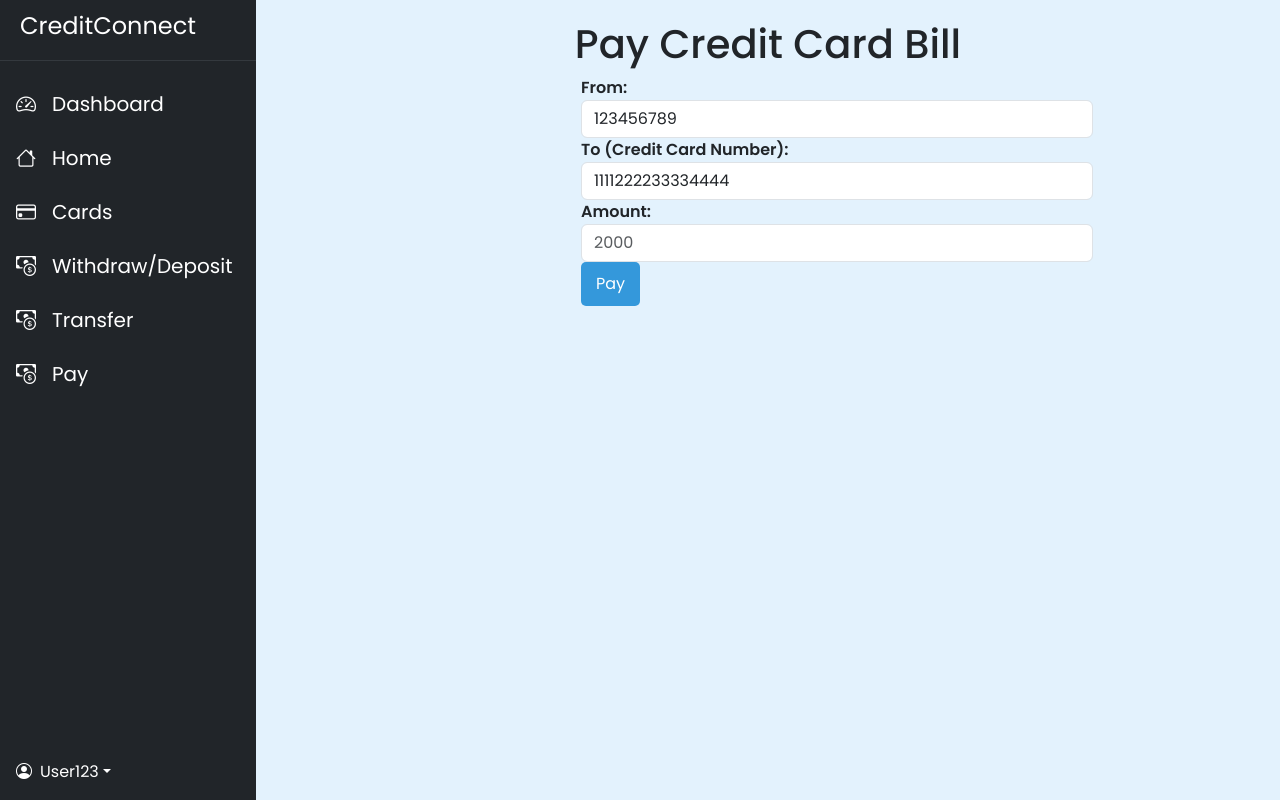
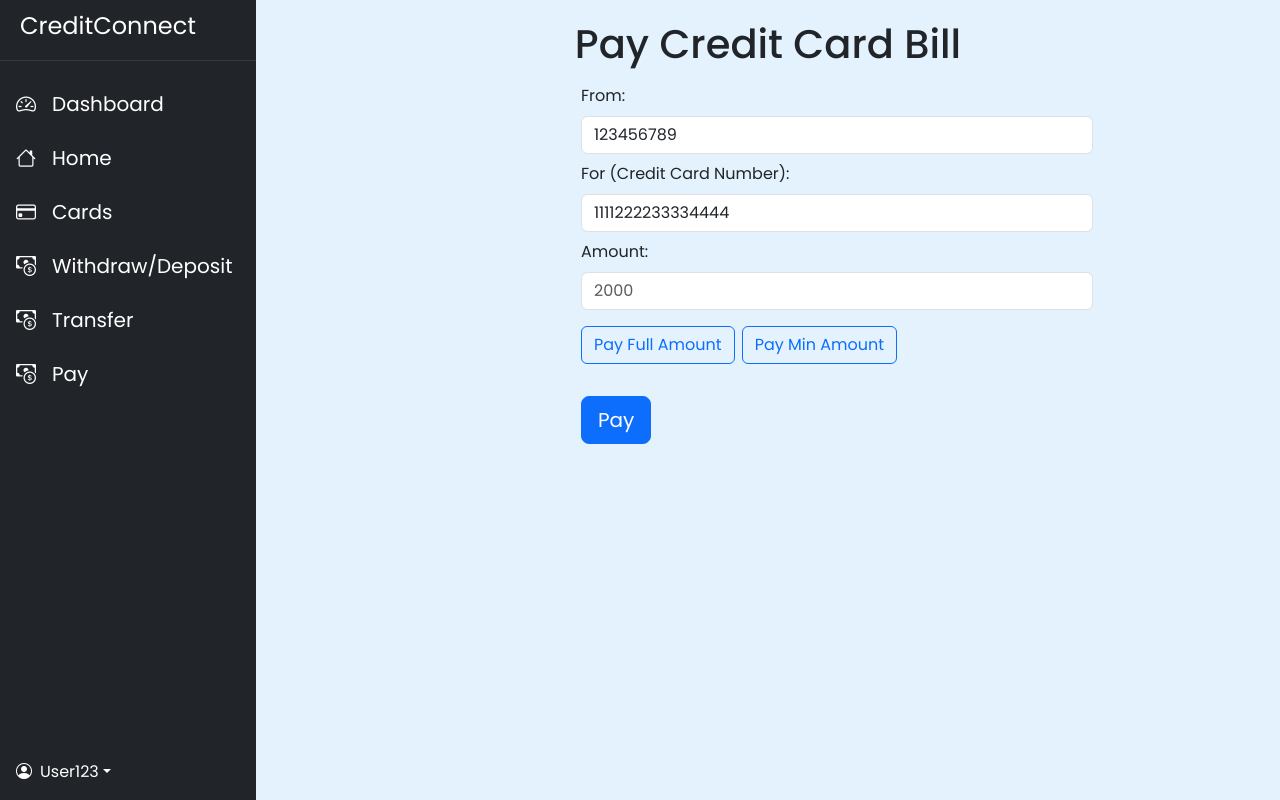
Before and after one commit to kakei5844/banking-application-forked, a React (Create React App) app in the folder frontend/: page /repayment in a window 1280 px wide. Built offline with nearby package versions, Linux system fonts and the light colour scheme; the HTML template or start-up script is replaced by a standard one.

Commit message:
Edit minor styling

```diff
--- a/frontend/src/pages/RepaymentPage.js
+++ b/frontend/src/pages/RepaymentPage.js
@@ -1,4 +1,4 @@
-import "../styles/pages/TransferPage.css";
+import 'bootstrap/dist/css/bootstrap.min.css';
 import Navbar from "../components/Navbar";
 import React, { useState, useEffect } from "react";
 
@@ -14,18 +14,27 @@ const RepaymentPage = () => {
     5555666677778888: 5000,
     9999888877776666: 9000,
   });
+
+  const [amount, setAmount] = useState("");
   const [toCreditCard, setToCreditCard] = useState("");
-  const [amount, setAmount] = useState("");
+
   const [errorMessage, setErrorMessage] = useState("");
   const [successMessage, setSuccessMessage] = useState("");
+
+  const handleFullPayment = () => {
+    setAmount(creditCardDetails[toCreditCard].toString());
+  };
+
+  const handleMinPayment = () => {
+    const minPayment = 100;
+    setAmount(minPayment.toString());
+  };
 
   const handleToCreditCardChange = (event) => {
     setToCreditCard(event.target.value);
   };
 
   const handleAmountChange = (event) => {
-    // setAmount(event.target.value);
-
     const input = event.target.value;
 
     if (/^\d*\.?\d*$/.test(input)) {
@@ -81,7 +90,7 @@ const RepaymentPage = () => {
       : "";
 
   return (
-    <div className="HomePage">
+    <div className="Page">
       <div className="left-column">
         <Navbar />
       </div>
@@ -93,29 +102,19 @@ const RepaymentPage = () => {
 
         <div className="card-body">
           <form style={{ width: "50%", marginLeft: "325px" }}>
-            <div className="form-group">
-              <label htmlFor="fromAccount" className="label">
+            < div className="form-group">
+              <label htmlFor="fromAccount" className="labelAmount mt-2">
                 From:
               </label>
-              <input
-                type="text"
-                id="fromAccount"
-                value={fromAccount}
-                readOnly
-                className="form-control"
-              />
+              <input type="text" id="fromAccount" value={fromAccount} readOnly className="form-control mt-2" />
             </div>
+
             <div className="form-group">
-              <label htmlFor="toCreditCard" className="label">
-                To (Credit Card Number):
+              <label htmlFor="toCreditCard" className="labelAmount mt-2">
+                For (Credit Card Number):
               </label>
-              <select
-                id="toCreditCard"
-                value={toCreditCard}
-                onChange={handleToCreditCardChange}
-                className="form-control"
-              >
-                {/* Options for credit card numbers */}
+              <select id="toCreditCard" value={toCreditCard} onChange={handleToCreditCardChange} className="form-control mt-2">
+
                 {creditCards.map((creditCard) => (
                   <option key={creditCard} value={creditCard}>
                     {creditCard}
@@ -123,28 +122,32 @@ const RepaymentPage = () => {
                 ))}
               </select>
             </div>
+
             <div className="form-group">
-              <label htmlFor="amount" className="label">
+              <label htmlFor="amount" className="labelAmount mt-2">
                 Amount:
               </label>
-              <input
-                type="text"
-                id="amount"
-                value={amount}
-                onChange={handleAmountChange}
-                placeholder={placeholderAmount}
-                className="form-control"
-              />
+              <input className="form-control mt-2" type="text" id="amount" value={amount} onChange={handleAmountChange} placeholder={placeholderAmount} />
             </div>
-            <button onClick={handlePayButtonClick} className="button">
-              Pay
-            </button>
-            {errorMessage && (
-              <div className="error-message">{errorMessage}</div>
-            )}
-            {successMessage && (
-              <div className="success-message">{successMessage}</div>
-            )}
+
+            <div className="btn-group mt-3">
+              <button className="btn btn-outline-primary rounded me-2" type="button" onClick={() => handleFullPayment()}>
+                Pay Full Amount
+              </button>
+              <button className="btn btn-outline-primary rounded me-2" type="button" onClick={() => handleMinPayment()}>
+                Pay Min Amount
+              </button>
+            </div>
+            <br />
+
+            <div className="btn-group mt-3">
+              <button onClick={handlePayButtonClick} type="button" className="btn btn-primary mt-3 btn-lg">
+                Pay
+              </button>
+            </div>
+
+            {errorMessage && (<div className="error-message">{errorMessage}</div>)}
+            {successMessage && (<div className="success-message">{successMessage}</div>)}
           </form>
         </div>
       </div>
--- a/frontend/src/pages/TransferPage.js
+++ b/frontend/src/pages/TransferPage.js
@@ -81,20 +81,23 @@ const TransferPage = () => {
             <div className="transfer-card-body">
                 <form style={{width:'50%', marginLeft:'325px'}}>
                     <div className="form-group">
-                        <label htmlFor="fromAccount">From:</label>
-                        <input type="text" id="fromAccount" value={fromAccount} className="form-control" readOnly />
+                        <label htmlFor="fromAccount" className="labelAmount mt-2">From:</label>
+                        <input type="text" id="fromAccount" value={fromAccount} className="form-control mt-2" readOnly />
                     </div>
                     <div className="form-group">
-                        <label htmlFor="toAccount">To:</label>
-                        <input type="text" id="toAccount" value={toAccount} onChange={handleToAccountChange} className="form-control" />
+                        <label htmlFor="toAccount" className="labelAmount mt-2">To:</label>
+                        <input type="text" id="toAccount" value={toAccount} onChange={handleToAccountChange} className="form-control mt-2" />
                     </div>
                     <div className="form-group">
-                        <label htmlFor="amount">Amount:</label>
-                        <input type="text" id="amount" value={amount} onChange={handleAmountChange} className="form-control" />
+                        <label htmlFor="amount" className="labelAmount mt-2">Amount:</label>
+                        <input type="text" id="amount" value={amount} onChange={handleAmountChange} className="form-control mt-2" />
                     </div>
-                    <button onClick={handlePayButtonClick} className="btn btn-primary">
-                        Transfer
-                    </button>
+
+                    <div className="btn-group mt-3">
+                      <button onClick={handlePayButtonClick} className="btn btn-primary">
+                          Transfer
+                      </button>
+                    </div>
                     {errorMessage && <div className="error-message">{errorMessage}</div>}
                     {successMessage && <div className="success-message">{successMessage}</div>}
                 </form>
```
